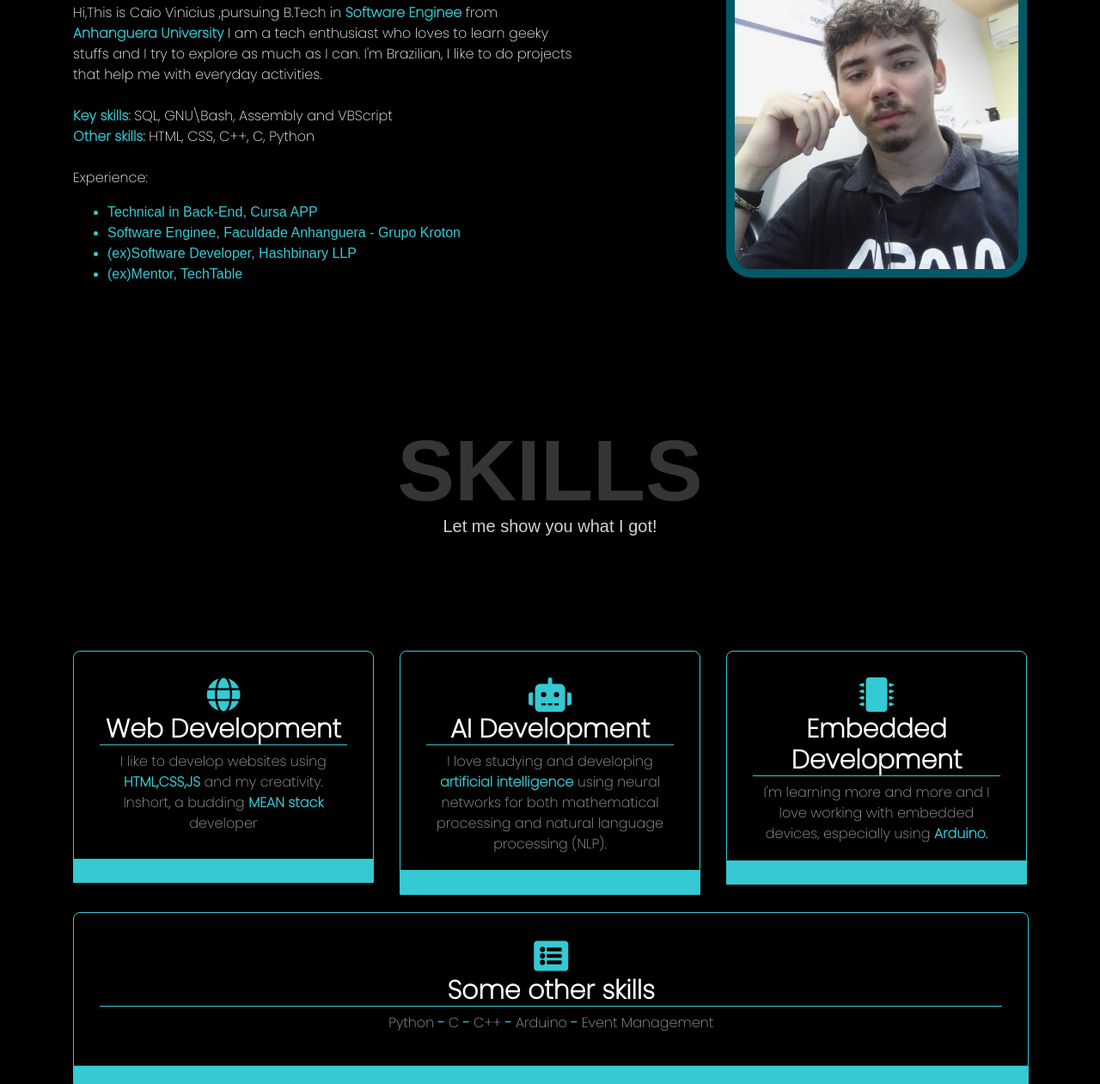
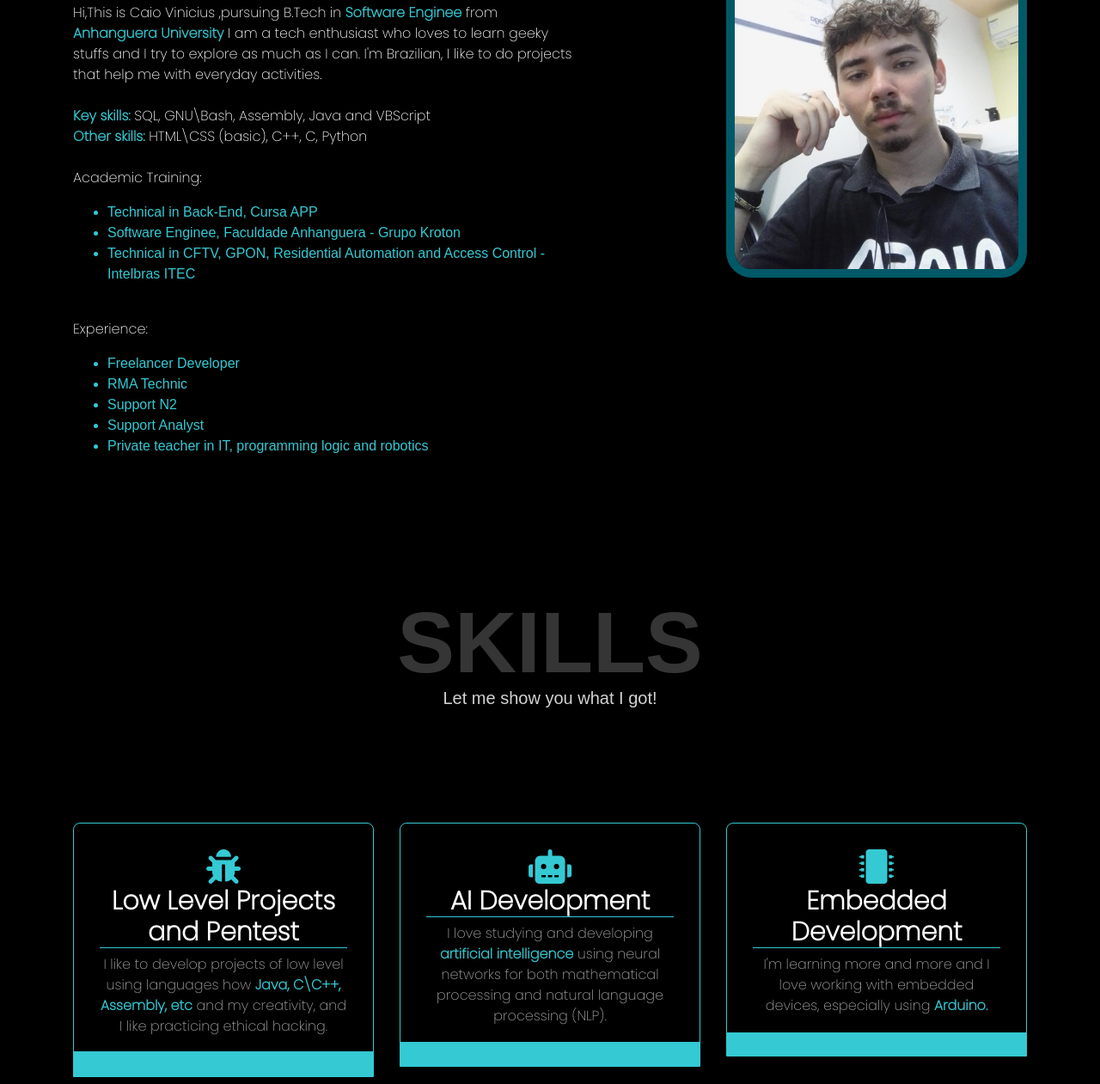
Before and after one commit to cvinicius369/About_Me, a plain HTML site: page index.html in a window 1280 px wide. Shown: the part 1157-2418 px from the top of the page at 86% size. Drawn offline with nearby package versions, Linux system fonts and the light colour scheme; animation ran at ten frames a second.

Commit message:
Update index.html

```diff
--- a/index.html
+++ b/index.html
@@ -50,8 +50,8 @@
     <div class="landing-content">
         <!-- [ APRESENTAÇÃO ]-->
         <h1 data-aos="zoom-in">Hi,I'm</h1>
-        <h1 data-aos="zoom-in">Caio Vinicius</h1> <br /></a> <a data-aos="zoom-in"
-            href="https://github.com/cvinicius369"><i class="fab fa-github"></i></a></a>
+        <h1 data-aos="zoom-in">Caio Vinicius</h1> <br /></a> <a data-aos="zoom-in" href="https://github.com/cvinicius369">
+            <i class="fab fa-github"></i></a></a>
     </div>
     <!-- [ MEIOS DE CONTATO ]-->
     <div class="container" id="all-content-container">
@@ -76,14 +76,21 @@
                                     class="emphasis-words"> Software Enginee</span> from <span
                                     class="emphasis-words">Anhanguera University</span> I am a tech enthusiast who loves
                                 to learn geeky stuffs and I try to explore as much as I can. I'm Brazilian, I like to do projects that help me with everyday activities.<br/>
-                                <br/> <span class="emphasis-words"> Key skills:</span> SQL, GNU\Bash, Assembly and
-                                VBScript<br /> <span class="emphasis-words"> Other skills:</span> HTML, CSS, C++, C,
-                                Python<br /><br /> Experience:</p>
+                                <br/> <span class="emphasis-words"> Key skills:</span> SQL, GNU\Bash, Assembly, Java and
+                                VBScript<br /> <span class="emphasis-words"> Other skills:</span> HTML\CSS (basic), C++, C,
+                                Python<br /><br /> Academic Training:</p>
                             <ul class="clubs-list">
                                 <li>Technical in Back-End, Cursa APP</li>
                                 <li>Software Enginee, Faculdade Anhanguera - Grupo Kroton</li>
-                                <li>(ex)Software Developer, Hashbinary LLP</li>
-                                <li>(ex)Mentor, TechTable</li>
+                                <li>Technical in CFTV, GPON, Residential Automation and Access Control - Intelbras ITEC</li>
+                            </ul> <br>
+                            <p>Experience: </p>
+                            <ul class="clubs-list">
+                                <li>Freelancer Developer</li>
+                                <li>RMA Technic</li>
+                                <li>Support N2</li>
+                                <li>Support Analyst</li>
+                                <li>Private teacher in IT, programming logic and robotics</li>
                             </ul>
                         </div>
                     </div>
@@ -101,10 +108,11 @@
             <div class="row">
                 <div class="col-md-4 col-sm-12" data-aos="fade-up">
                     <div class="skill-box skillbox1 text-center">
-                        <i class="fa fa-globe" aria-hidden="true"></i>
-                        <h1>Web Development</h1>
-                        <p> I like to develop websites using <span class="emphasis-words">HTML,CSS,JS</span> and my
-                            creativity. Inshort, a budding <span class="emphasis-words">MEAN stack</span> developer</p>
+                        <i class="fa fa-bug" aria-hidden="true"></i>
+                        <h1>Low Level Projects and Pentest</h1>
+                        <p> I like to develop projects of low level using languages how <span class="emphasis-words">Java, C\C++, Assembly, etc </span> and my
+                            creativity, and I like practicing ethical hacking.
+                        </p>
                     </div>
                 </div>
                 <div class="col-md-4 col-sm-12" data-aos="fade-up">
@@ -130,10 +138,10 @@
                     <i class="fa fa-list-alt" aria-hidden="true"></i>
                     <h1>Some other skills</h1>
                     <p> Python <span class="emphasis-words"> - </span> C <span class="emphasis-words"> - </span>C++
-                        <span class="emphasis-words"> - </span> Arduino <span class="emphasis-words"> - </span> Event
-                        Management</p>
+                        <span class="emphasis-words"> - </span> Arduino <span class="emphasis-words"> - </span> Operacional Systems Exploits</p>
                 </div>
             </div>
+
         </div>
         <!-- [ MEUS PROJETOS (PROJECTS) ]-->
         <div id="projects">
```
